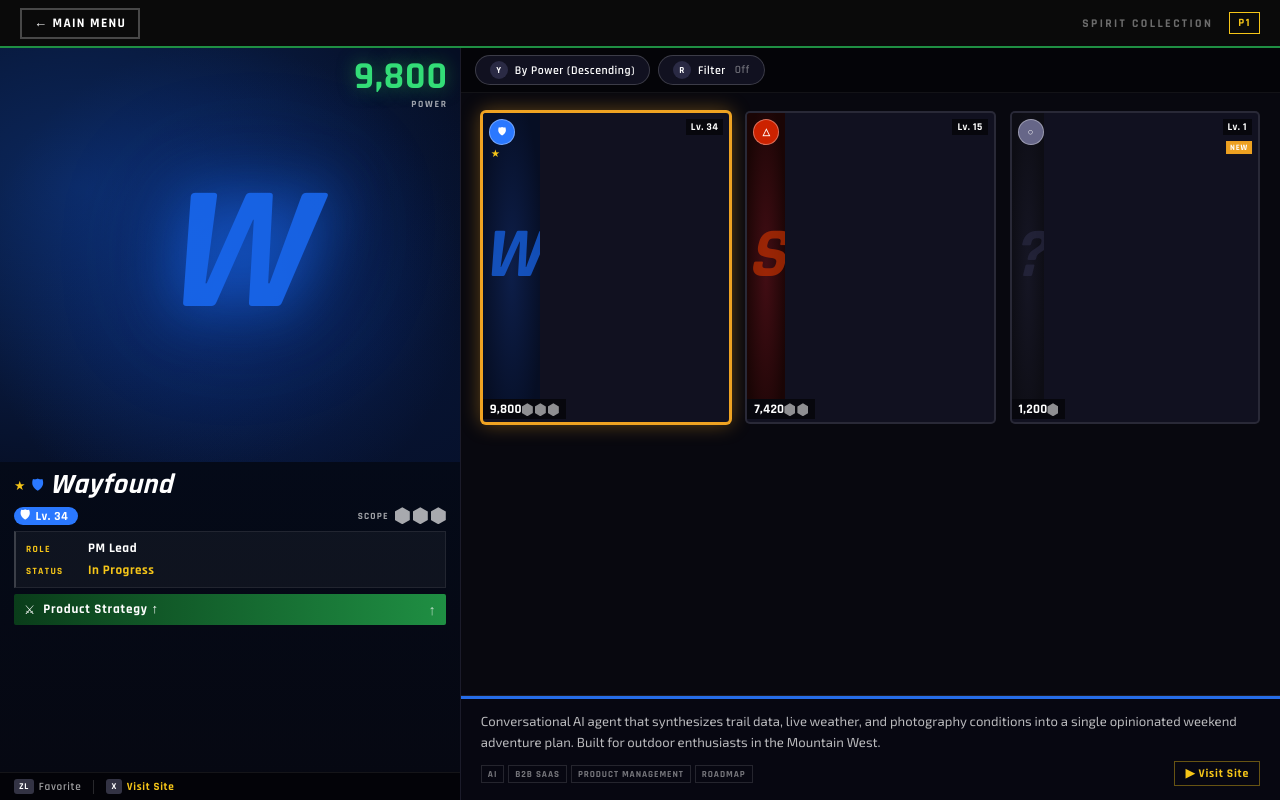
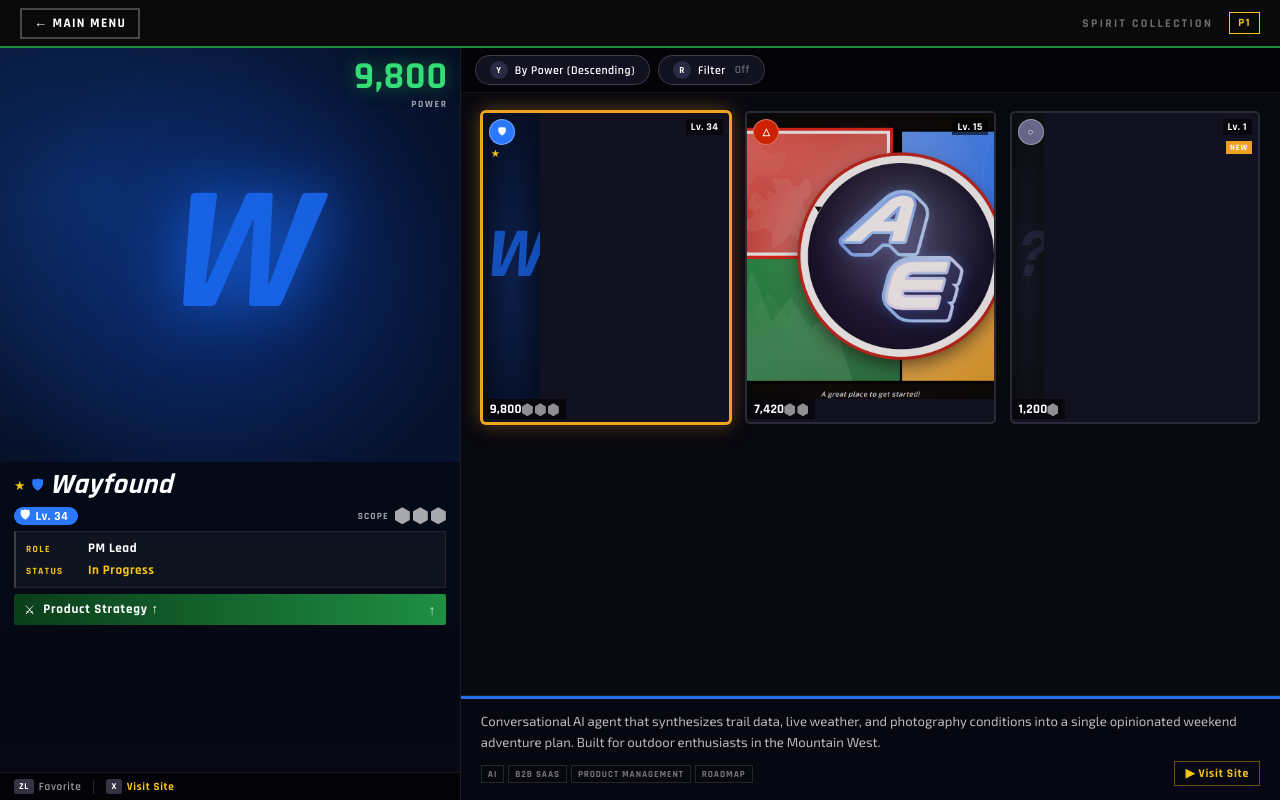
Before and after one commit to atgko/ssbu-portfolio, a React (Vite) app: page /projects in a window 1280 px wide. Built offline with nearby package versions, Linux system fonts and the light colour scheme; no server answers.

Commit message:
feat: show og-preview screenshot as art on SSBU Portfolio spirit card

```diff
--- a/src/pages/Projects.module.css
+++ b/src/pages/Projects.module.css
@@ -127,6 +127,27 @@
   color: rgba(255, 255, 255, 0.62);
   text-transform: uppercase;
   margin-top: 1px;
+}
+
+/* Spirit art image (replaces letter when artImage is set) */
+.artImage {
+  position: absolute;
+  inset: 0;
+  width: 100%;
+  height: 100%;
+  object-fit: cover;
+  object-position: center top;
+  z-index: 1;
+  opacity: 0.88;
+}
+
+/* Small card art image */
+.cardArtImage {
+  width: 100%;
+  height: 100%;
+  object-fit: cover;
+  object-position: center top;
+  opacity: 0.85;
 }
 
 /* Spirit art letter */
--- a/src/pages/Projects.tsx
+++ b/src/pages/Projects.tsx
@@ -28,6 +28,7 @@ interface Project {
   buildStoryUrl: string | null
   artGradient: [string, string, string]
   artLetter: string
+  artImage?: string
 }
 
 const TYPE_COLOR: Record<SpiritType, string> = {
@@ -110,6 +111,7 @@ const PROJECTS: Project[] = [
     buildStoryUrl: '/build-story',
     artGradient: ['#1a0505', '#6e0a0a', '#cc3300'],
     artLetter: 'S',
+    artImage: '/og-preview.png',
   },
   {
     id: 'capstone',
@@ -187,12 +189,17 @@ export function Projects() {
                   <span className={styles.powerLabel}>Power</span>
                 </div>
 
+                {selected.artImage
+                  ? <img src={selected.artImage} alt={selected.name} className={styles.artImage} />
+                  : (
                     <span
                       className={styles.artLetter}
                       style={{ color: selected.artGradient[2], textShadow: `0 0 60px ${selected.artGradient[2]}, 0 0 120px ${selected.artGradient[1]}` }}
                     >
                       {selected.artLetter}
                     </span>
+                  )
+                }
               </div>
 
               {/* Info area */}
@@ -295,9 +302,10 @@ export function Projects() {
                     className={styles.cardArt}
                     style={{ background: `radial-gradient(ellipse at 50% 55%, ${p.artGradient[1]}88 0%, ${p.artGradient[0]} 80%)` }}
                   >
-                    <span className={styles.cardArtLetter} style={{ color: p.artGradient[2] }}>
-                      {p.artLetter}
-                    </span>
+                    {p.artImage
+                      ? <img src={p.artImage} alt={p.name} className={styles.cardArtImage} />
+                      : <span className={styles.cardArtLetter} style={{ color: p.artGradient[2] }}>{p.artLetter}</span>
+                    }
                   </div>
 
                   <span className={styles.cardTypeIcon} style={{ background: TYPE_COLOR[p.type] }}>
```
Lines whose indentation alone changed are shown as unchanged.
